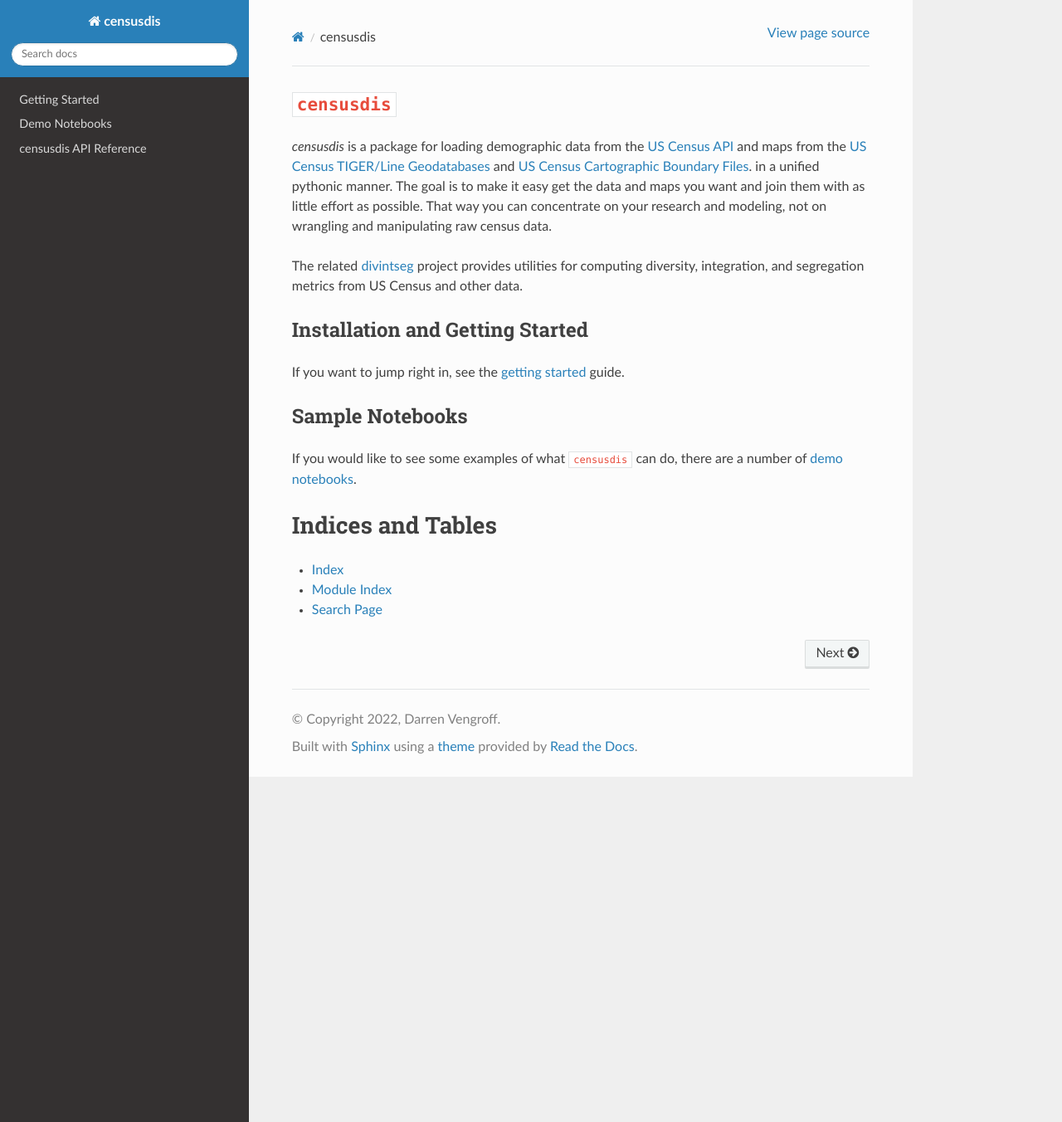
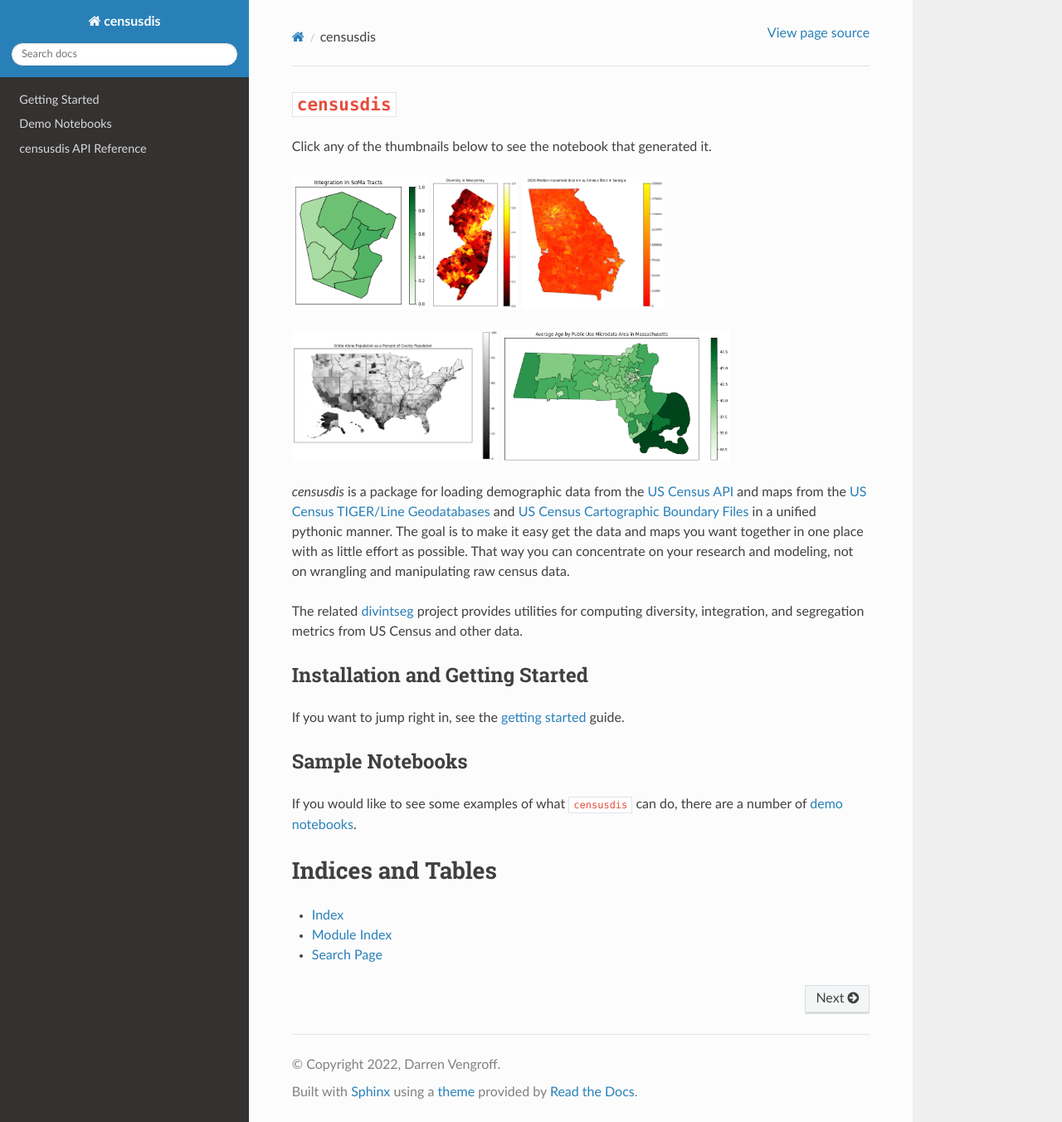
Before and after one commit to censusdis/censusdis, a Sphinx documentation site: the page built from docs/index.rst, in a window 1280 px wide and 1352 px high. Shown: the whole window at 83% size. Built offline with Sphinx 7.4.7 and the Read the Docs theme 2.0.0, drawn with Linux system fonts in a browser that asks for light colours; pages that are not in the unit, such as notebooks, are missing from menus.

Commit message:
Add thumbnails to README.md and index.rst.

```diff
--- a/docs/index.rst
+++ b/docs/index.rst
@@ -1,5 +1,33 @@
 ``censusdis``
 =============
+
+Click any of the thumbnails below to see the notebook
+that generated it.
+
+.. image:: _static/images/sample00.png
+    :height: 160
+    :alt: Integration is SoMa Tracts
+    :target: nb/SoMa%20DIS%20Demo.html
+
+.. image:: _static/images/sample01.png
+    :height: 160
+    :alt: Diversity in New Jersey
+    :target: nb/ACS%20Demo.html
+
+.. image:: _static/images/sample02.png
+    :height: 160
+    :alt: Median Household Income by Census Tract in Georgia
+    :target: nb/Data%20With%20Geometry.html
+
+.. image:: _static/images/sample03.png
+    :height: 160
+    :alt: White Alone Population as a Percent of County Population
+    :target: nb/Seeing%20White.html
+
+.. image:: _static/images/sample04.png
+    :height: 160
+    :alt: Average Age by Public Use Microdata Area in Massachusetts
+    :target: nb/PUMS%20Demo.html
 
 `censusdis` is a package for loading demographic data
 from the
@@ -7,9 +35,9 @@
 and maps from the
 `US Census TIGER/Line Geodatabases <https://www.census.gov/geographies/mapping-files/time-series/geo/tiger-geodatabase-file.2020.html>`_
 and
-`US Census Cartographic Boundary Files <https://www.census.gov/geographies/mapping-files/time-series/geo/cartographic-boundary.2020.html>`_.
+`US Census Cartographic Boundary Files <https://www.census.gov/geographies/mapping-files/time-series/geo/cartographic-boundary.2020.html>`_
 in a unified pythonic manner. The goal is to make it
-easy get the data and maps you want and join them with
+easy get the data and maps you want together in one place with
 as little effort as possible. That way you can concentrate
 on your research and modeling, not on wrangling and
 manipulating raw census data.
--- a/docs/intro.rst
+++ b/docs/intro.rst
@@ -2,6 +2,10 @@
 
 Getting Started
 ===============
+
+*N.B.* If you already have an environment with ``censusdis``
+installed and prefer to jump straight to complete
+demo notebooks you can find them `here <./notebooks.html>`_.
 
 .. _installation:
 
```
Also changed, not shown: README.md (+8 -2 lines), docs/_static/images/sample00.png (added), docs/_static/images/sample01.png (added), docs/_static/images/sample02.png (added), docs/_static/images/sample03.png (added), docs/_static/images/sample04.png (added).
